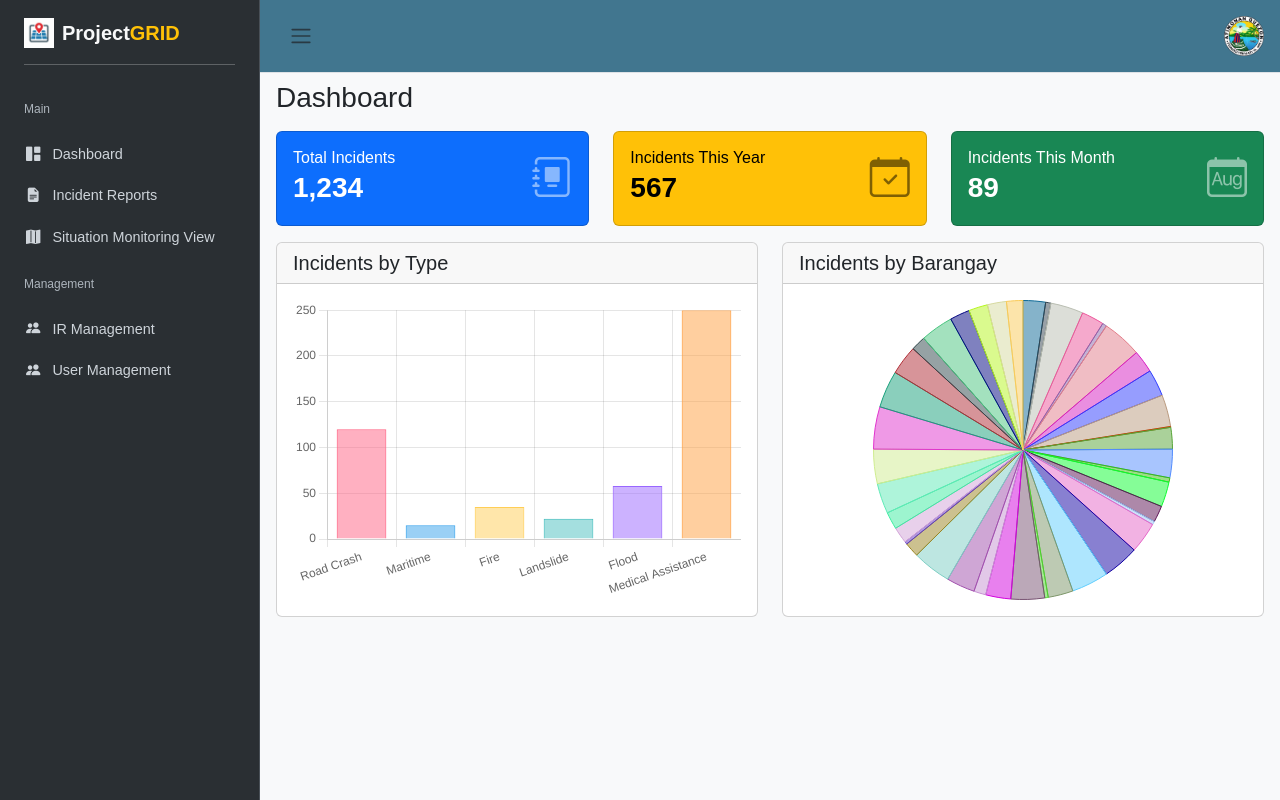
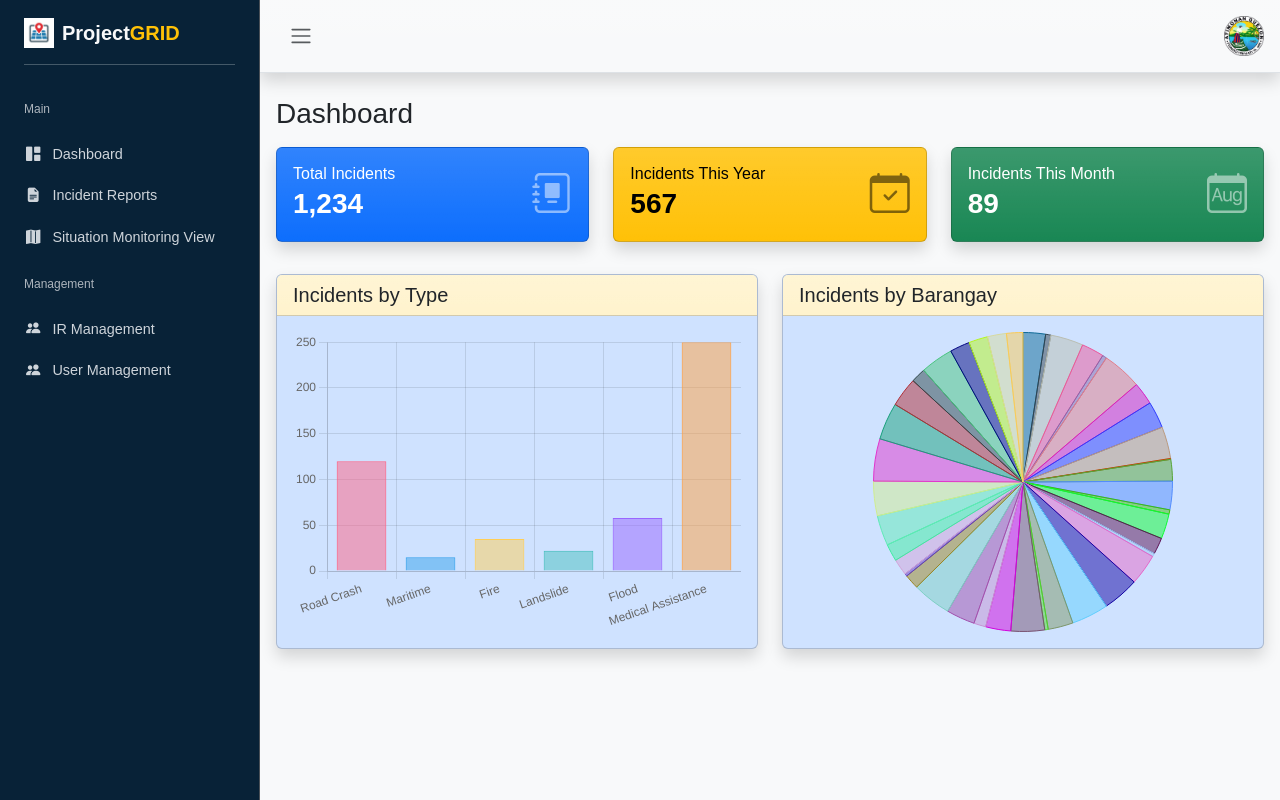
Before and after one commit to ericstierra/PROJECT_GRID, a website: page pages/app.html in a window 1280 px wide. Drawn offline with nearby package versions, Linux system fonts and the light colour scheme; a web font is replaced by a local one.

Commit message:
update design

```diff
--- a/css/sb_nav.css
+++ b/css/sb_nav.css
@@ -31,7 +31,7 @@ body {
     z-index: 1000;
     height: 100vh;
     transition: all 0.25s ease-in-out;
-    background-color: #2a2f33; /* Dark sidebar */
+    background-color:#082237; /* Dark sidebar */
     display: flex;
     flex-direction: column;
     border-right: 1px solid #495057;
@@ -98,7 +98,7 @@ body {
 
 /* Navbar */
 .navbar {
-    background-color:#41768f;
+    background-color:#faf9f9;
 }
 
 .navbar-toggler-icon {
--- a/pages/_dashboard_content.html
+++ b/pages/_dashboard_content.html
@@ -2,7 +2,7 @@
 <h1 class="h3 mb-3">Dashboard</h1>
 <div class="row">
     <div class="col-md-4 mb-3">
-        <div class="card text-bg-primary h-100">
+        <div class="card text-bg-primary bg-gradient shadow h-100">
             <div class="card-body d-flex justify-content-between align-items-center">
                 <div>
                     <h6 class="card-title mb-0">Total Incidents</h6>
@@ -15,7 +15,7 @@
         </div>
     </div>
     <div class="col-md-4 mb-3">
-        <div class="card text-bg-warning h-100">
+        <div class="card text-bg-warning bg-gradient shadow h-100">
             <div class="card-body d-flex justify-content-between align-items-center">
                 <div>
                     <h6 class="card-title mb-0">Incidents This Year</h6>
@@ -28,7 +28,7 @@
         </div>
     </div>
     <div class="col-md-4 mb-3">
-        <div class="card text-bg-success h-100">
+        <div class="card text-bg-success bg-gradient shadow h-100">
             <div class="card-body d-flex justify-content-between align-items-center">
                 <div>
                     <h6 class="card-title mb-0">Incidents This Month</h6>
@@ -42,9 +42,9 @@
     </div>
 </div>
 <div class="row">
-    <div class="col-lg-6 mb-3 d-flex">
-        <div class="card flex-fill w-100">
-            <div class="card-header">
+    <div class="col-lg-6 m-0 mt-3 d-flex">
+        <div class="card flex-fill w-100 bg-primary-subtle shadow">
+            <div class="card-header bg-warning-subtle bg-gradient">
                 <h5 class="card-title mb-0">Incidents by Type</h5>
             </div>
             <div class="card-body">
@@ -52,9 +52,9 @@
             </div>
         </div>
     </div>
-    <div class="col-lg-6 mb-3 d-flex">
-        <div class="card flex-fill w-100">
-            <div class="card-header">
+    <div class="col-lg-6 m-0  mt-3 d-flex">
+        <div class="card flex-fill w-100 bg-primary-subtle shadow">
+            <div class="card-header bg-warning-subtle bg-gradient">
                 <h5 class="card-title mb-0">Incidents by Barangay</h5>
             </div>
             <div class="card-body">
--- a/pages/_navbar.html
+++ b/pages/_navbar.html
@@ -1,10 +1,10 @@
-<nav class="navbar navbar-expand px-3 border-bottom">
+<nav class="shadow mb-3 bg-light bg-gradient navbar navbar-expand  px-3 border-bottom">
     <!-- Sidebar-toggle Button -->
     <button class="btn" id="sidebar-toggle" type="button" data-bs-theme="light" aria-controls="sidebar" aria-expanded="false" aria-label="Toggle sidebar">
         <span class="navbar-toggler-icon"></span>
     </button>
     <!-- Navbar-content -->
-    <div class="navbar-collapse navbar">
+    <div class="navbar-collapse navbar bg-light bg-gradient">
         <ul class="navbar-nav ms-auto">
             <li class="nav-item dropdown">
                 <a href="#" data-bs-toggle="dropdown" class="nav-icon pe-md-0">
```
Also changed, not shown: pages/_user_management_content.html (+6 -6 lines), js/user_management.js (indentation only).
